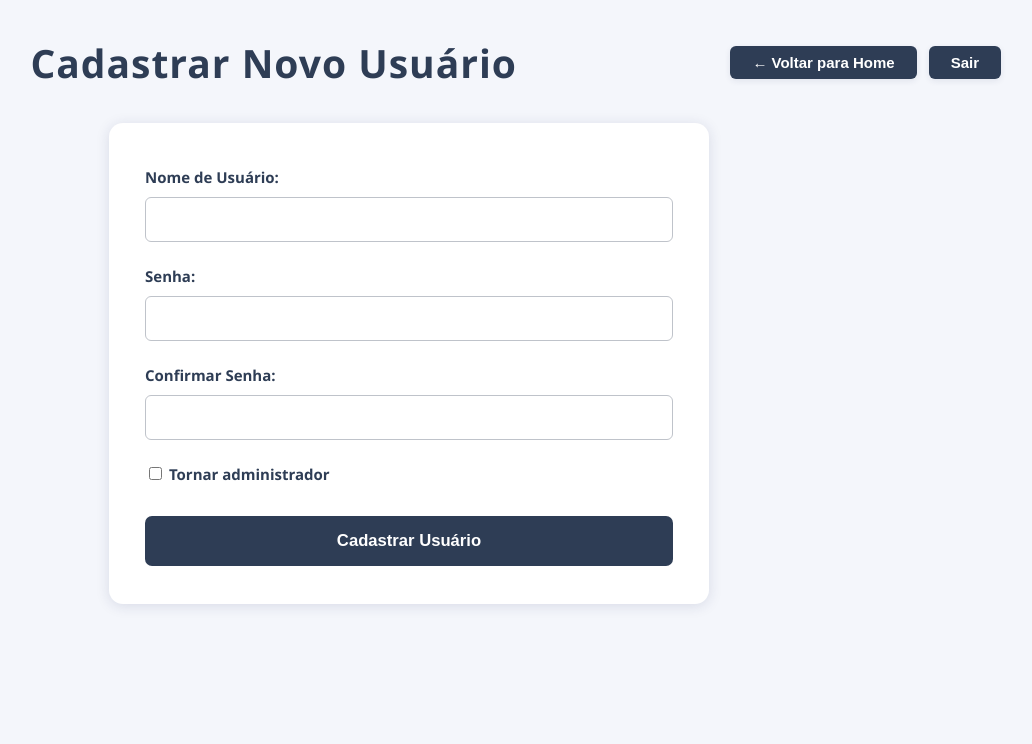
After one commit to ThiagoViniciosAnacleto/suporte-power-vending, a Flask app: page /cadastrar_usuario in a window 1280 px wide. The commit adds this page. Shown: the top 744 px of the page, without its empty margins (231-1263 px from the left). Run offline with Flask 3, Linux system fonts and the light colour scheme; the visitor is signed in with stand-in values (Sample User, id 1).

Commit message:
adição de método de cadastro de usuários
adição de método de cadastro de usuários

```diff
--- a/app.py
+++ b/app.py
@@ -6,7 +6,7 @@ from flask import Flask, render_template, request, redirect, session, flash
 from datetime import datetime
 from functools import wraps
 from flask import get_flashed_messages
-from werkzeug.security import check_password_hash
+from werkzeug.security import check_password_hash, generate_password_hash
 from conexao import conectar
 from pytz import timezone
 from flask_wtf import CSRFProtect  # 🔒 Novo import para proteção CSRF
@@ -31,6 +31,43 @@ def admin_required(f):
             return redirect("/dashboard")
         return f(*args, **kwargs)
     return decorated_function
+
+# --- NOVA ROTA: Cadastrar Usuário ---
+@app.route("/cadastrar_usuario", methods=["GET", "POST"])
+@login_required
+@admin_required
+def cadastrar_usuario():
+    if request.method == "POST":
+        usuario = request.form.get("usuario", "").strip()
+        senha = request.form.get("senha", "")
+        confirmar = request.form.get("confirmar_senha", "")
+        is_admin = 1 if request.form.get("is_admin") else 0
+
+        if not usuario or not senha or not confirmar:
+            flash("Todos os campos são obrigatórios.")
+            return redirect("/cadastrar_usuario")
+
+        if senha != confirmar:
+            flash("As senhas não coincidem.")
+            return redirect("/cadastrar_usuario")
+
+        senha_hash = generate_password_hash(senha, method="scrypt")
+
+        try:
+            conn = conectar()
+            cursor = conn.cursor()
+            cursor.execute("INSERT INTO usuarios (usuario, senha_hash, is_admin) VALUES (%s, %s, %s)", (usuario, senha_hash, is_admin))
+            conn.commit()
+            flash("Usuário cadastrado com sucesso!")
+        except Exception as e:
+            conn.rollback()
+            flash("Erro ao cadastrar usuário. Talvez o nome já exista.")
+            print(f"Erro: {e}")
+        finally:
+            conn.close()
+        return redirect("/cadastrar_usuario")
+
+    return render_template("cadastrar_usuario.html")
 
 # --- ROTAS ---
 @app.route("/login", methods=["GET", "POST"])
--- /dev/null
+++ b/templates/cadastrar_usuario.html
@@ -0,0 +1,50 @@
+<!DOCTYPE html>
+<html lang="pt-br">
+<head>
+    <meta charset="UTF-8">
+    <title>Cadastrar Novo Usuário</title>
+    <link rel="stylesheet" href="{{ url_for('static', filename='style.css') }}">
+</head>
+<body>
+    <header class="topbar">
+        <h1>Cadastrar Novo Usuário</h1>
+        <form action="/" method="get" class="logout-form" style="margin-right: 12px;">
+            <button type="submit">← Voltar para Home</button>
+        </form>
+        <form action="/logout" method="get" class="logout-form">
+            <button type="submit">Sair</button>
+        </form>
+    </header>
+
+    <main class="form-main">
+        <form method="POST" action="/cadastrar_usuario" class="form-card">
+            <input type="hidden" name="csrf_token" value="{{ csrf_token() }}">
+
+            <label for="usuario">Nome de Usuário:</label>
+            <input type="text" name="usuario" id="usuario" required>
+
+            <label for="senha">Senha:</label>
+            <input type="password" name="senha" id="senha" required>
+
+            <label for="confirmar_senha">Confirmar Senha:</label>
+            <input type="password" name="confirmar_senha" id="confirmar_senha" required>
+
+            <label for="is_admin">
+                <input type="checkbox" name="is_admin" id="is_admin"> Tornar administrador
+            </label>
+
+            <button type="submit">Cadastrar Usuário</button>
+        </form>
+    </main>
+
+    {% with mensagens = get_flashed_messages() %}
+        {% if mensagens %}
+            <div class="toast" id="toast">
+                {{ mensagens[0] }}
+            </div>
+        {% endif %}
+    {% endwith %}
+
+    <script src="{{ url_for('static', filename='scripts.js') }}"></script>
+</body>
+</html>
--- a/templates/index.html
+++ b/templates/index.html
@@ -24,6 +24,7 @@
                 <li><a href="/dashboard">📊 Dashboard</a></li>
                 <li><a href="/cadastrar_empresa">➕ Criar Empresa</a></li>
                 <li><a href="/cadastrar_maquina">➕ Criar Tipo Maquina</a></li>
+                <li><a href="/cadastrar_usuario">➕ Criar Novo Usuario</a></li>
             </ul>
         </nav>
 
```
